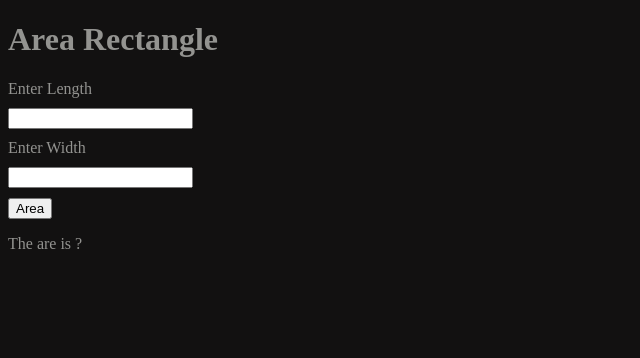
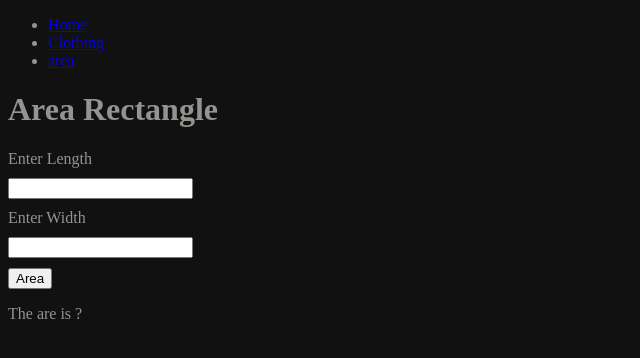
Before and after one commit to fernando-lopez-codex/can-vote, a plain HTML site: page area.html in a window 1280 px wide. Shown: the whole page, without its empty margins (0-640 px from the left). Drawn offline with Linux system fonts and the light colour scheme.

Commit message:
Nav Bar Added, and name corrections to file

```diff
--- a/area.html
+++ b/area.html
@@ -7,6 +7,14 @@
     <link href="style.css" rel="stylesheet">
 </head>
 <body>
+
+     <nav>
+        <ul>
+            <li> <a href="index.html">Home</a> </li>
+            <li> <a href="clothing.html">Clothing</a> </li>
+            <li> <a href="area.html">area</a> </li>
+        </ul>
+    </nav>
 
     <h1>Area Rectangle</h1>
 
```
Also changed, not shown: clothing.html (renamed from clothingRecommendations.html, +8 -0 lines), index.html (+8 -0 lines).
